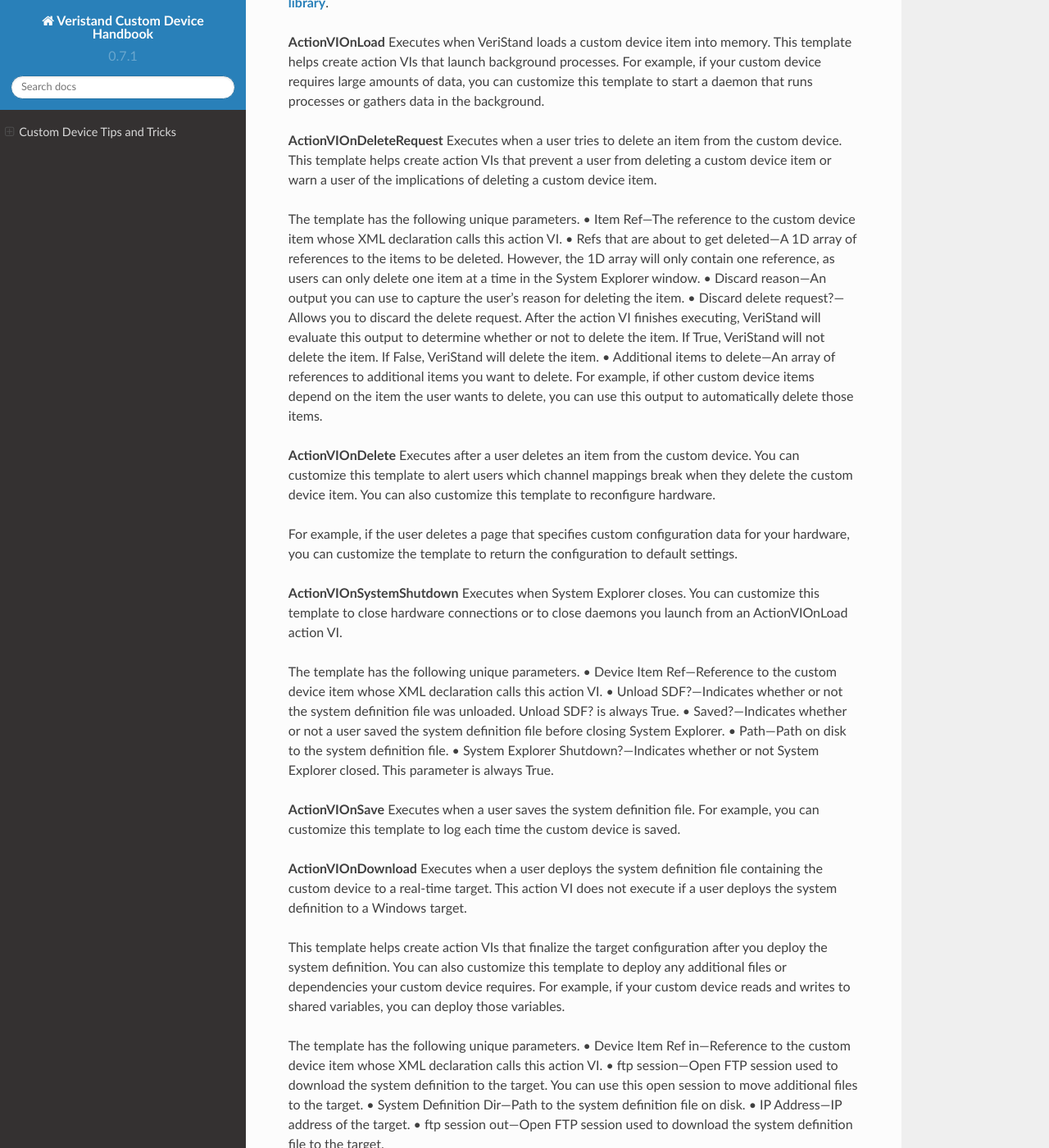
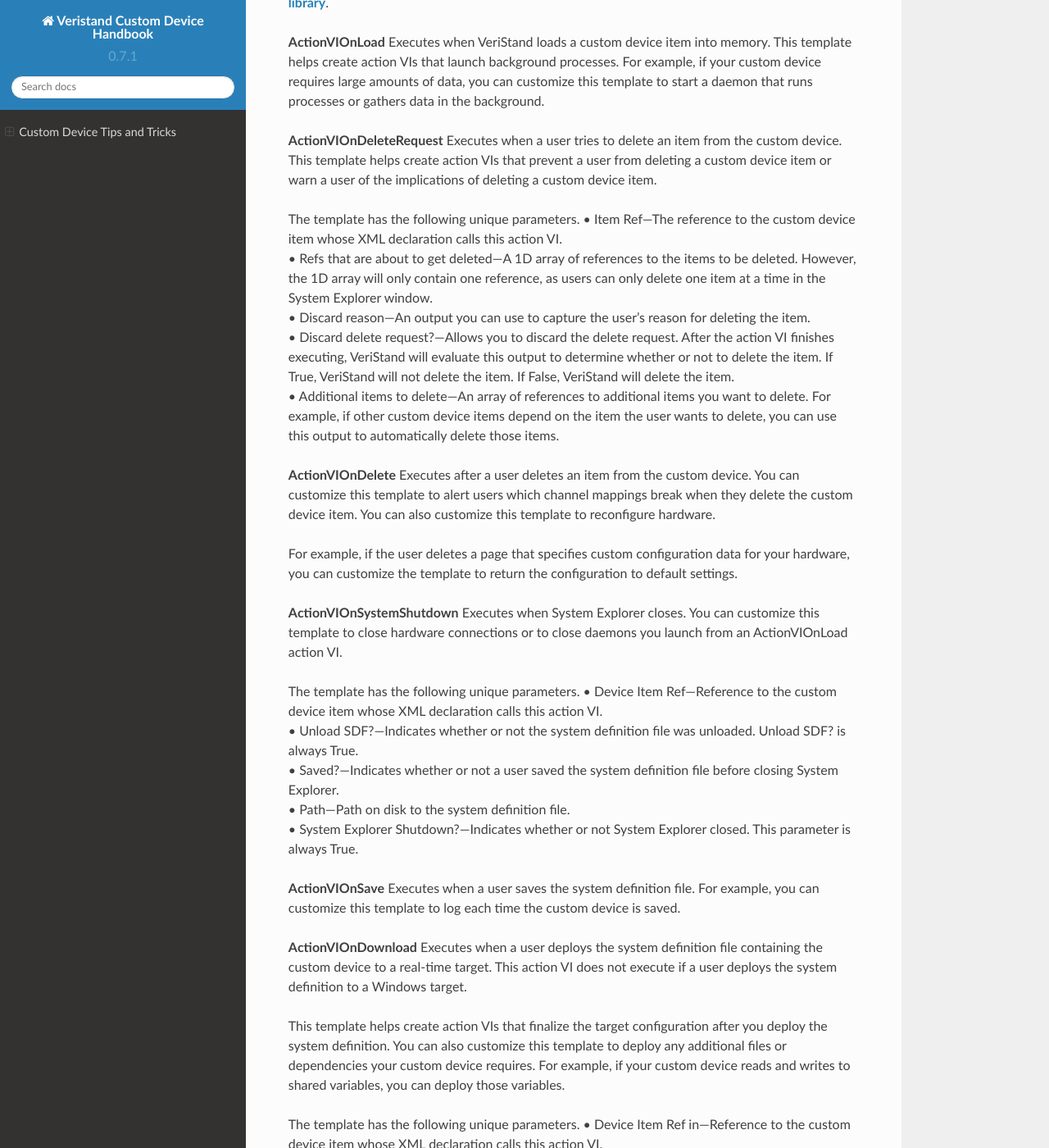
Before and after one commit to ni/niveristand-custom-device-handbook, a Sphinx documentation site: the page built from docs/Custom_Device_Tips_and_Tricks.md, in a window 1280 px wide and 1400 px high, scrolled down 9515 px. Shown: the whole window at 82% size. Built offline with Sphinx 7.4.7 and the Read the Docs theme 2.0.0, drawn with Linux system fonts in a browser that asks for light colours; some of the changed text lies outside the part shown.

```diff
--- a/docs/Custom_Device_Tips_and_Tricks.md
+++ b/docs/Custom_Device_Tips_and_Tricks.md
@@ -184,11 +184,11 @@
 Executes when a user tries to delete an item from the custom device. This template helps create action VIs that prevent a user from deleting a custom device item or warn a user of the implications of deleting a custom device item.
 
 The template has the following unique parameters.
-•	Item Ref—The reference to the custom device item whose XML declaration calls this action VI.
-•	Refs that are about to get deleted—A 1D array of references to the items to be deleted. However, the 1D array will only contain one reference, as users can only delete one item at a time in the System Explorer window.
-•	Discard reason—An output you can use to capture the user's reason for deleting the item.
-•	Discard delete request?—Allows you to discard the delete request. After the action VI finishes executing, VeriStand will evaluate this output to determine whether or not to delete the item. If True, VeriStand will not delete the item. If False, VeriStand will delete the item.
-•	Additional items to delete—An array of references to additional items you want to delete. For example, if other custom device items depend on the item the user wants to delete, you can use this output to automatically delete those items.
+•	Item Ref—The reference to the custom device item whose XML declaration calls this action VI.<br />
+•	Refs that are about to get deleted—A 1D array of references to the items to be deleted. However, the 1D array will only contain one reference, as users can only delete one item at a time in the System Explorer window.<br />
+•	Discard reason—An output you can use to capture the user's reason for deleting the item.<br />
+•	Discard delete request?—Allows you to discard the delete request. After the action VI finishes executing, VeriStand will evaluate this output to determine whether or not to delete the item. If True, VeriStand will not delete the item. If False, VeriStand will delete the item.<br />
+•	Additional items to delete—An array of references to additional items you want to delete. For example, if other custom device items depend on the item the user wants to delete, you can use this output to automatically delete those items.<br />
 
 **ActionVIOnDelete**
 Executes after a user deletes an item from the custom device. You can customize this template to alert users which channel mappings break when they delete the custom device item. You can also customize this template to reconfigure hardware.
@@ -199,11 +199,11 @@
 Executes when System Explorer closes. You can customize this template to close hardware connections or to close daemons you launch from an ActionVIOnLoad action VI.
 
 The template has the following unique parameters.
-•	Device Item Ref—Reference to the custom device item whose XML declaration calls this action VI.
-•	Unload SDF?—Indicates whether or not the system definition file was unloaded. Unload SDF? is always True.
-•	Saved?—Indicates whether or not a user saved the system definition file before closing System Explorer.
-•	Path—Path on disk to the system definition file.
-•	System Explorer Shutdown?—Indicates whether or not System Explorer closed. This parameter is always True.
+•	Device Item Ref—Reference to the custom device item whose XML declaration calls this action VI.<br />
+•	Unload SDF?—Indicates whether or not the system definition file was unloaded. Unload SDF? is always True.<br />
+•	Saved?—Indicates whether or not a user saved the system definition file before closing System Explorer.<br />
+•	Path—Path on disk to the system definition file.<br />
+•	System Explorer Shutdown?—Indicates whether or not System Explorer closed. This parameter is always True.<br />
 
 **ActionVIOnSave**
 Executes when a user saves the system definition file. For example, you can customize this template to log each time the custom device is saved.
@@ -214,11 +214,11 @@
 This template helps create action VIs that finalize the target configuration after you deploy the system definition. You can also customize this template to deploy any additional files or dependencies your custom device requires. For example, if your custom device reads and writes to shared variables, you can deploy those variables.
 
 The template has the following unique parameters.
-•	Device Item Ref in—Reference to the custom device item whose XML declaration calls this action VI.
-•	ftp session—Open FTP session used to download the system definition to the target. You can use this open session to move additional files to the target.
-•	System Definition Dir—Path to the system definition file on disk.
-•	IP Address—IP address of the target.
-•	ftp session out—Open FTP session used to download the system definition file to the target.
+•	Device Item Ref in—Reference to the custom device item whose XML declaration calls this action VI.<br />
+•	ftp session—Open FTP session used to download the system definition to the target. You can use this open session to move additional files to the target.<br />
+•	System Definition Dir—Path to the system definition file on disk.<br />
+•	IP Address—IP address of the target.<br />
+•	ftp session out—Open FTP session used to download the system definition file to the target.<br />
 
 **ActionVIOnPaste**
 Executes when a user pastes a custom device item. This template helps create action VIs that check channel properties. For example, if the user pastes a page that configures a target, you can create an action VI to ensure that the new page does not attempt to reconfigure the target.
@@ -226,9 +226,9 @@
 You can also customize this template to prompt a user to enter new values for the pasted item. For example, if a user pastes a page that will conflict with existing pages, you can prompt the user to enter new values for the page.
 
 The template has the following unique parameters.
-•	Ptr in—Reference to the custom device item whose XML declaration calls this action VI.
-•	Parent—Reference to the parent of the custom device item whose XML declaration calls this action VI.
-•	All Ptrs—Array of references to the items the user pasted. You can only select one item to copy. This array only contains one reference that matches the Ptr in reference.
+•	Ptr in—Reference to the custom device item whose XML declaration calls this action VI.<br />
+•	Parent—Reference to the parent of the custom device item whose XML declaration calls this action VI.<br />
+•	All Ptrs—Array of references to the items the user pasted. You can only select one item to copy. This array only contains one reference that matches the Ptr in reference.<br />
 
 **ActionVIOnCompile**
 Executes when VeriStand compiles the system definition file.
```
Also changed, not shown: other parts of docs/Custom_Device_Tips_and_Tricks.md (+2 -2 lines).
